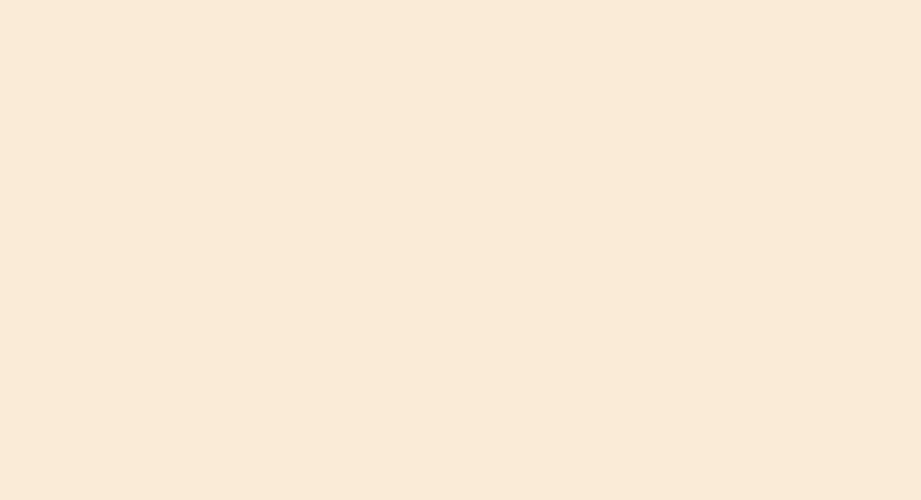
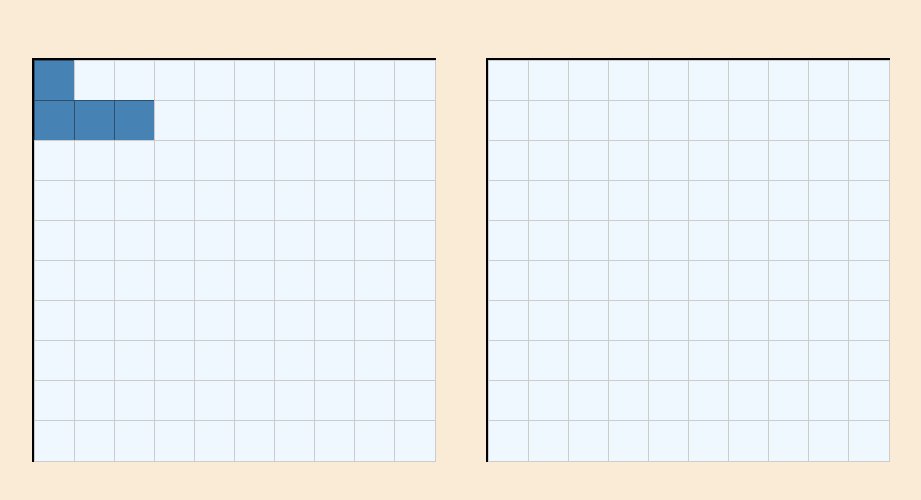
Before and after one commit to umersaif11/battleship, a website built with webpack: page src/template.html in a window 1280 px wide. Shown: the whole page, without its empty margins (179-1100 px from the left). Built offline with nearby package versions, Linux system fonts and the light colour scheme; a web font is replaced by a local one.

Commit message:
Styling: 1. Make body flexbox and centre the content. 2. Make boards grid and then using repeat make boxes. 3. Give border, fontsize, color, background color. 4. Ship background color should be changed.

```diff
--- a/src/styles.css
+++ b/src/styles.css
@@ -1,23 +1,33 @@
 @import url("https://fonts.googleapis.com/css2?family=Lugrasimo&family=Lumanosimo&family=Merienda:wght@300..900&family=Nothing+You+Could+Do&family=Poppins:ital,wght@0,100;0,200;0,300;0,400;0,500;0,600;0,700;0,800;0,900;1,100;1,200;1,300;1,400;1,500;1,600;1,700;1,800;1,900&family=Sorts+Mill+Goudy:ital@0;1&display=swap");
 
-* {
-  box-sizing: border-box;
-  margin: 0;
-  padding: 0;
-}
-
-html,
-body {
-  height: 100%;
-  overflow: hidden;
-}
 
 body {
-  font-family: 'Lumanosimo';
-  background-color:antiquewhite;
-  padding: 0;
-  position: relative;
-  display: flex;
-  justify-content: center;
-  align-items: center;
+    font-family: 'Lumanosimo';
+    background-color:antiquewhite;
+    display: flex;
+    justify-content: center;
+    gap: 50px;
+    padding-top: 50px;
 }
+#human-board, #computer-board {
+    display: grid;
+    grid-template-columns: repeat(10, 40px);
+    grid-template-rows: repeat(10, 40px);
+    border: 2px solid black;
+}
+.grid-square {
+    width: 40px;
+    height: 40px;
+    border: 1px solid #ccc;
+    background-color: #f0f8ff;
+    color: #57636d;
+    display: flex;
+    justify-content: center;
+    align-items: center;
+    font-size: 9px;
+}
+.ship {
+    background-color: #4682b4;
+    border: 1px solid #2b506e;
+    color: #ccc;
+}
```
